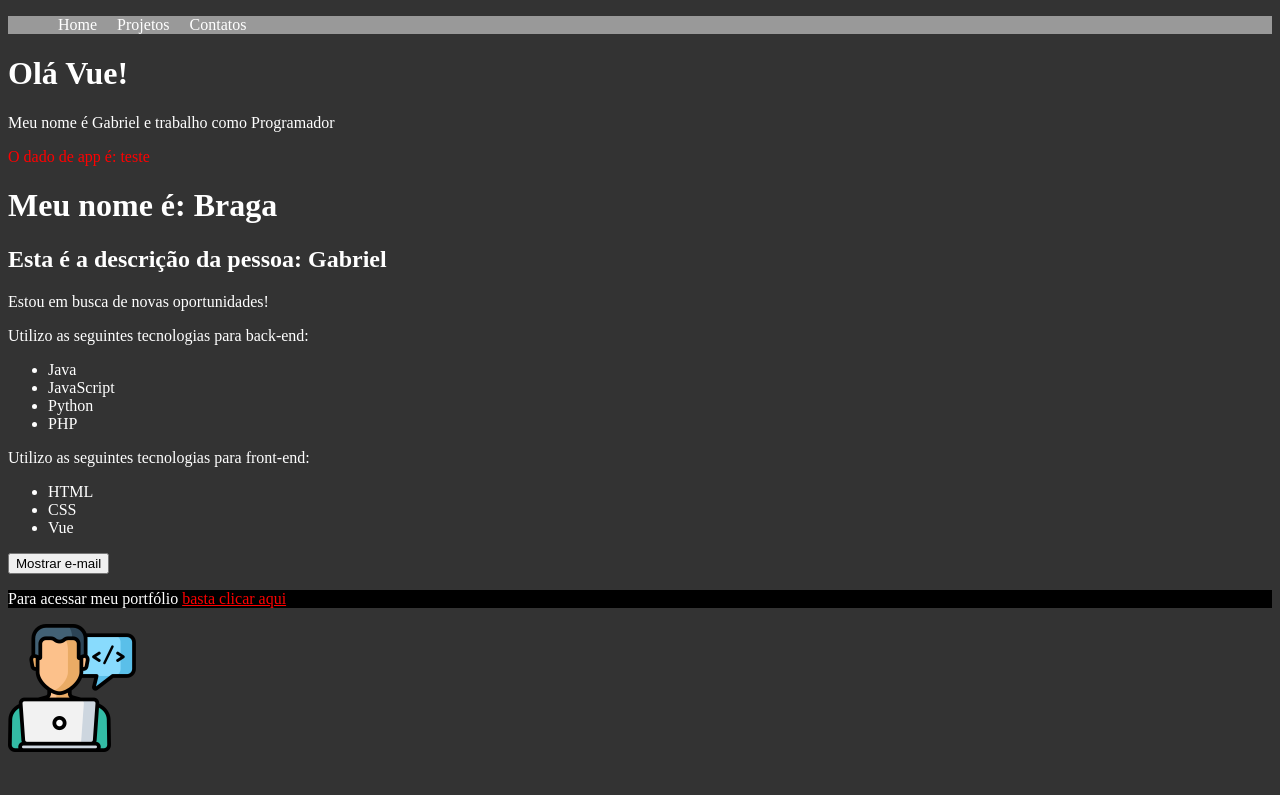
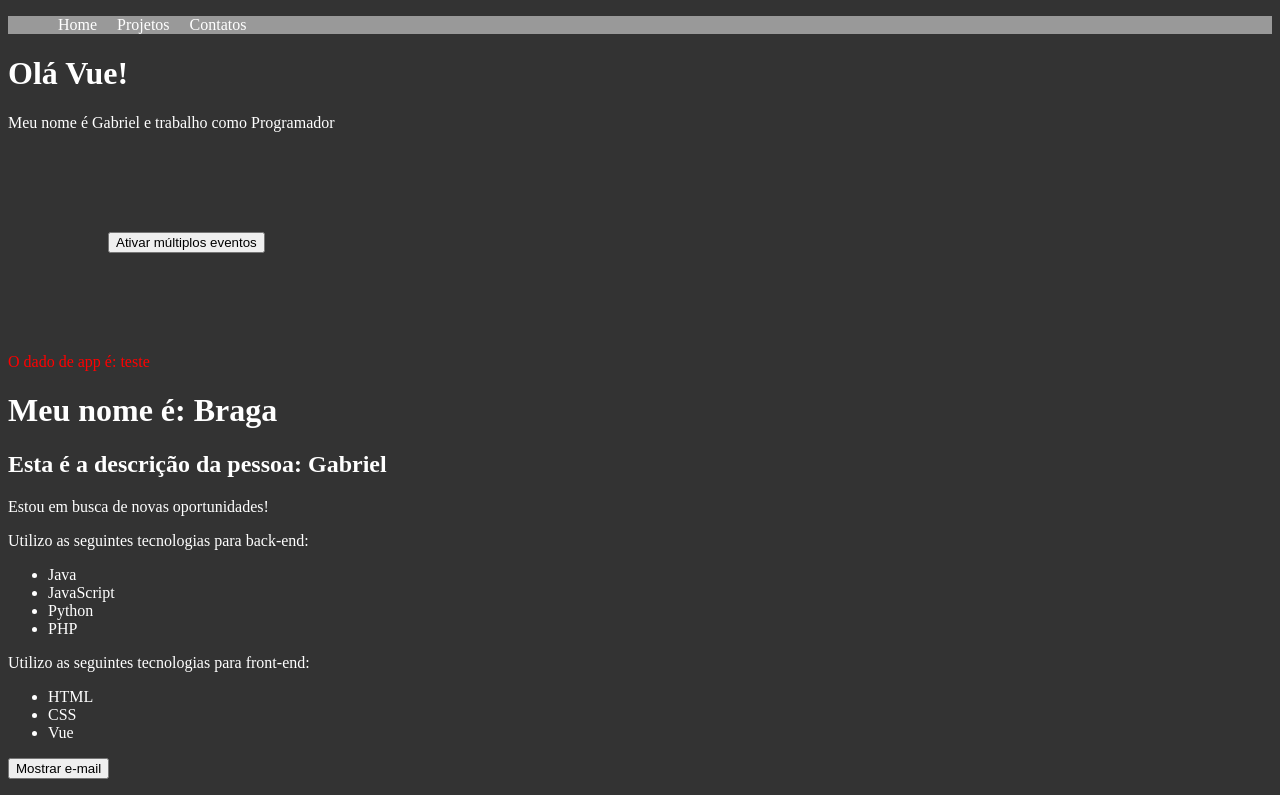
Before and after one commit to bragabriel/VueJS, a Vue app in the folder Curso-VueJS/vue-project/: page / in a window 1280 px wide. Shown: the top 795 px of the page. Built offline with nearby package versions, Linux system fonts and the light colour scheme.

Commit message:
add: múltiplos eventos

```diff
--- /dev/null
+++ b/Curso-VueJS/vue-project/src/components/MultiplosEventos.vue
@@ -0,0 +1,38 @@
+<template>
+    <div>
+        <button @click="primeiro(txt1, $event), segundo(txt2, $event), terceiro()">Ativar múltiplos eventos</button>
+        <p>{{multiplos_eventos}}</p>
+    </div>
+</template>
+
+<script>
+    export default{
+        name: 'MultiplosEventos',
+        data(){
+            return{
+                multiplos_eventos: "",
+                txt1: "Primeiro evento",
+                txt2: "Segundo evento"
+            }
+        },
+        methods:{
+            primeiro(txt, e){
+               /*  this.multiplos_eventos = 'Primeiro evento ativado!' */
+               this.multiplos_eventos = txt;
+            },
+            segundo(txt, e){
+                /* setTimeout(() => this.multiplos_eventos = 'Segundo evento!', 500) */
+                setTimeout(() => this.multiplos_eventos = txt, 500);
+            },
+            terceiro(){
+                setTimeout(() => this.multiplos_eventos = "", 1000);
+            }
+        }
+    }
+</script>
+
+<style scoped>
+div{
+    margin: 100px;
+}
+</style>
--- a/Curso-VueJS/vue-project/src/components/PrimeiroComponente.vue
+++ b/Curso-VueJS/vue-project/src/components/PrimeiroComponente.vue
@@ -2,12 +2,18 @@
     <div>
         <h1>Olá Vue!</h1>
         <p>Meu nome é {{nome}} e trabalho como {{profissao}}</p>
+        <MultiplosEventos/>
     </div>
 </template>
 
 <script>
+    import MultiplosEventos from './MultiplosEventos.vue';
+
     export default{
         name: 'PrimeiroComponente',
+        components: {
+            MultiplosEventos
+        },
         data(){
             return {
                 nome: "Gabriel", //definindo um dado de do componente 'PrimeiroComponente'
```
